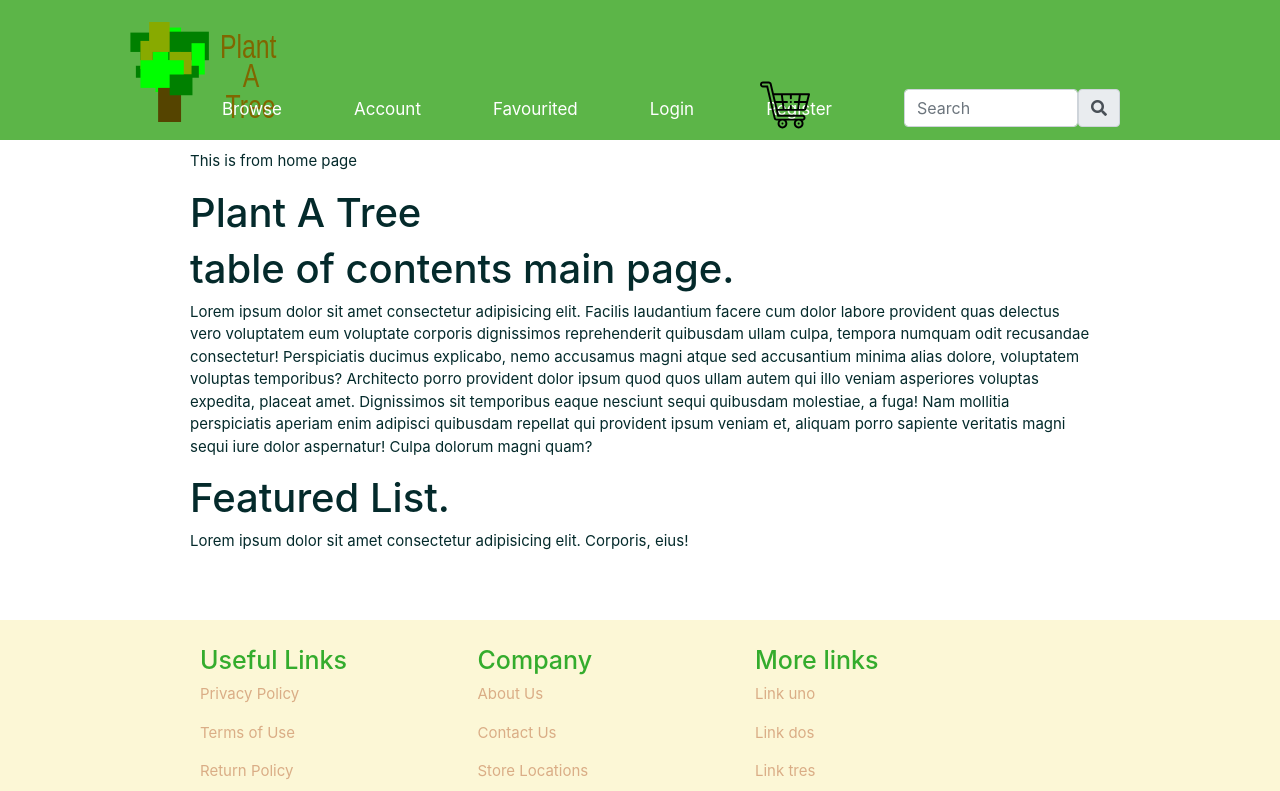
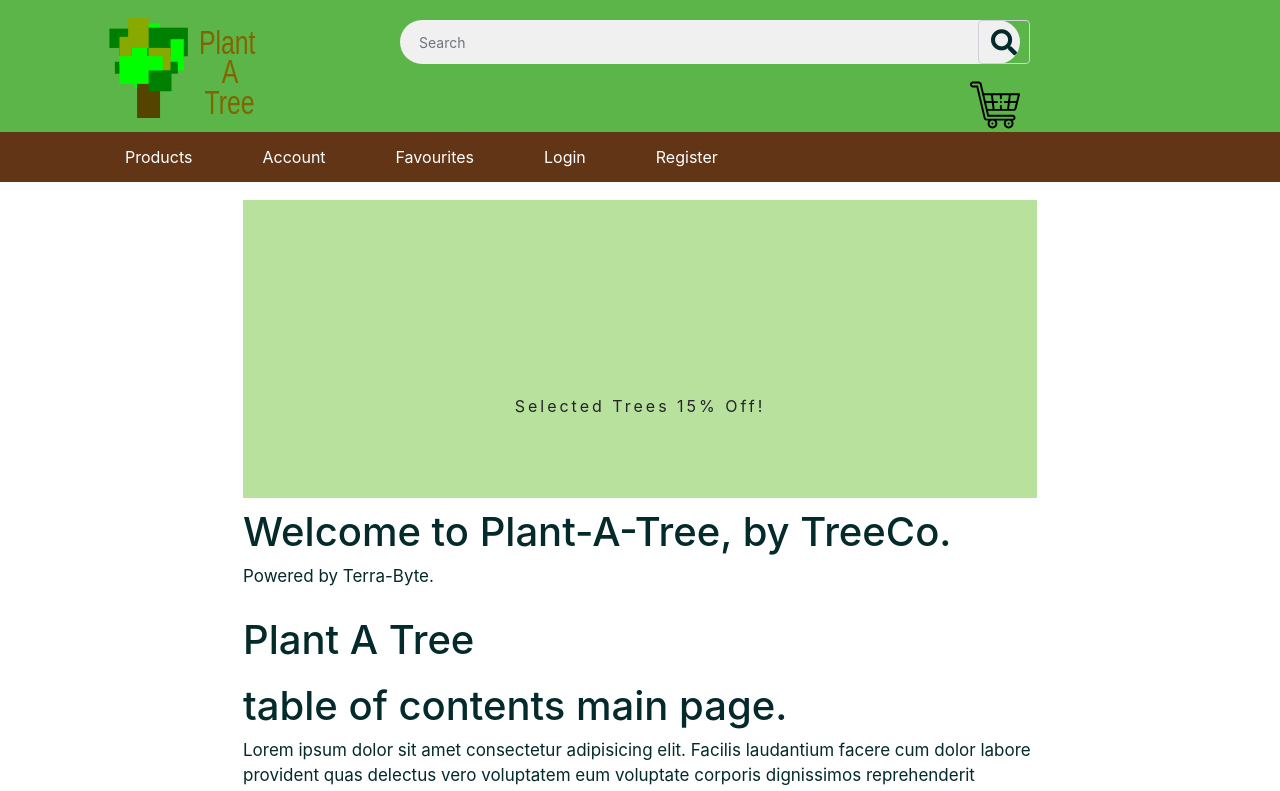
Before and after one commit to edrispor/CISE2019, a React (Create React App) app in the folder plant-a-tree/: page / in a window 1280 px wide. Shown: the top 791 px of the page. Built offline with nearby package versions, Linux system fonts and the light colour scheme.

Commit message:
Updated navbar, homepage feature and footer css

```diff
--- a/plant-a-tree/src/App.css
+++ b/plant-a-tree/src/App.css
@@ -7,7 +7,7 @@
 :root {
   --mainBlack: #042a2b;
   --mainGreen: #5cb548;
-  --mainBrown: #b76128;
+  --darkBrown: #633517;
   --mainCream: #fcf7d6;
   --mainBlue: #659dbd;
   --mainDarkGreen: #069b06d0;
@@ -29,14 +29,15 @@ body {
 }
 
 h1 {
-  font-size: 25px;
-  margin-top: 25px;
+  font-size: 27px;
+  margin-top: 50px;
   color: var(--mainBlack);
+  padding-top: 10px;
 }
 
 p {
-  font-size: 15px;
-  margin-top: 25px;
+  font-size: 17px;
+  margin-top: 50px;
   color: var(--mainBlack);
 }
 
@@ -45,18 +46,21 @@ p {
 /* Pages start */
 .home-page {
   background-color: var(--mainWhite);
-  height: 100%;
-  position: static;
+  padding-top: 200px;
+  padding-left: 243px;
+  padding-right: 243px;
+  align-items: center;
+  justify-content: center;
 }
 
 .pagelayout {
-  padding-top: 10px;
-  padding-left: 190px;
-  padding-right: 190px;
+  padding-top: 200px;
+  padding-left: 243px;
+  padding-right: 243px;
+  min-height: calc(100vh - 66px);
 }
 
-/* Navigation start */
-.navbar {
+.header-section {
   display: grid;
   position: fixed;
   background-color: var(--mainGreen);
@@ -70,40 +74,77 @@ p {
   /*overflow: hidden; /*this hides the links if they are going over the bar*/
 }
 
+.header-top {
+  padding: 18px 0 14px;
+}
+
+.header-search-form {
+  width: 100%;
+  position: relative;
+  padding: 0 10px;
+}
+
+.header-search-form input {
+  width: 100%;
+  height: 44px;
+  font-size: 14px;
+  border-radius: 50px;
+  border: none;
+  padding: 0 19px;
+  background: #f0f0f0;
+}
+
+.header-search-form span {
+  position: absolute;
+  height: 44px;
+  right: 0;
+  top: 0;
+  font-size: 26px;
+  color: var(--mainBlack);
+  cursor: pointer;
+  background-color: transparent;
+}
+
+.cart {
+  display: inline-block;
+  position: absolute;
+  width: 50px;
+  top: 80px;
+  right: 160px;
+  margin-right: 100px;
+}
+
 .logo {
   width: 80px;
   float: left;
-  margin-left: 0px;
+  margin-left: 50px;
   padding-top: 5px;
 }
 
-.nav-center {
+.nav-links {
   width: 100%;
-  padding-left: 90px;
+  background: var(--darkBrown);
 }
 
-.nav-links ul {
+.main-menu {
   display: flex;
   list-style-type: none;
-  padding: 0;
   margin: 0;
 }
 
-.nav-links li {
+.main-menu li {
   display: inline-block;
-  margin: 0 1rem;
-  /*margin-left: 50px;*/
-  padding-top: 80px;
-
-  /*width: 80px;
-  padding-left: 30px;*/
+  position: relative;
 }
 
-.nav-links li a {
-  color: var(--mainWhite);
-  text-decoration: none;
-  font-size: 17px;
-  padding: 5px 20px;
+.main-menu li a {
+  display: inline-block;
+  font-size: 16px;
+  color: #ffffff;
+  margin-right: 70px;
+  line-height: 1;
+  padding: 17px 0;
+  position: relative;
 }
 
 .nav-links a:active,
@@ -113,46 +154,53 @@ p {
   /*border: 1px solid white;*/
 }
 
-.cart {
-  /*display: inline-flex;*/
-  position: absolute;
-  width: 50px;
-  top: 80px;
-  right: 370px;
-  margin-right: 100px;
-}
-
-/*Search bar*/
-.form-control {
-  margin-top: 9px;
-  margin-left: 30px;
-  box-shadow: none;
-}
-
-.input-group-text {
-  margin: 8.5px 10px 3px 0;
-  cursor: pointer;
-}
-
 .search-bar {
   display: inline-flex;
   position: absolute;
-  top: 80px;
-  right: 150px;
-  width: 20%;
+  top: 20px;
+  right: 250px;
+  width: 50%;
 }
 /*Search bar ends*/
 
 /* navigation ends*/
 
+/* Feature Section */
+.feature {
+  background: rgba(116, 196, 63, 0.5);
+  padding: 5rem 5rem;
+  text-align: center;
+  text-transform: capitalize;
+  letter-spacing: var(--mainSpacing);
+}
+
+.feature h1 {
+  font-size: 2.5rem;
+  height: 50px;
+  color: var(--mainBlack);
+}
+
+.feature div {
+  width: 10rem;
+  height: 5px;
+  margin: 1.7rem auto;
+}
+
+.feature p {
+  font-size: 1.2rem;
+  margin-bottom: 2rem;
+  color: var(--mainWhite);
+}
+
 /* Footer starts */
 .f-center {
-  position: absolute;
+  position: relative;
   bottom: 0;
   background-color: var(--mainCream);
   height: 180px;
   width: 100%;
   padding-left: 200px;
+  padding-right: 200px;
 }
 
 .f-center h1 {
@@ -166,6 +214,11 @@ p {
 }
 
 /* Footer Ends*/
+
+/*Contact page*/
+.contactpage {
+  padding-top: 200px;
+}
 
 /*
 @media screen and (min-width: 768px) {
--- a/plant-a-tree/src/App.js
+++ b/plant-a-tree/src/App.js
@@ -25,7 +25,7 @@ function App() {
   return (
     <>
       <Navbar />
-      <Footer />
+
       <Switch>
         <Route exact path="/" component={Home} />
         <Route exact path="/about" component={About} />
@@ -45,6 +45,7 @@ function App() {
         <Route exact path="/items/tree" component={Tree} />
         <Route component={Error} />
       </Switch>
+      <Footer />
     </>
   );
 }
--- a/plant-a-tree/src/components/Featured.jsx
+++ b/plant-a-tree/src/components/Featured.jsx
@@ -1,15 +1,14 @@
 import React, { Component } from "react";
 
-export default class Featured extends Component {
-  render() {
-    return (
-      <div>
-        <h1>Featured List.</h1>
-        <p>
-          Lorem ipsum dolor sit amet consectetur adipisicing elit. Corporis,
-          eius!
-        </p>
+export default function Featured({ children, title, subtitle }) {
+  return (
+    <section className="feature-section">
+      <div className="feature">
+        <h1>{title}</h1>
+        <div />
+        <p>{subtitle}</p>
+        {children}
       </div>
-    );
-  }
+    </section>
+  );
 }
--- a/plant-a-tree/src/components/Footer.jsx
+++ b/plant-a-tree/src/components/Footer.jsx
@@ -1,4 +1,5 @@
 import React, { Component } from "react";
+import { Link } from "react-router-dom";
 
 export default class Footer extends Component {
   render() {
@@ -14,8 +15,9 @@ export default class Footer extends Component {
             </div>
             <div className="col-md-3">
               <h1>Company</h1>
-              <p>About Us</p>
-              <p>Contact Us</p>
+              <Link to="/pages/About">About</Link>
+              <br></br>
+              <Link to="/pages/contact">Contact</Link>
               <p>Store Locations</p>
             </div>
             <div className="col-md-3">
--- a/plant-a-tree/src/components/Navbar.jsx
+++ b/plant-a-tree/src/components/Navbar.jsx
@@ -1,6 +1,6 @@
 import React, { Component } from "react";
 import { Link } from "react-router-dom";
-import treelogo from "../images/treelogo.svg";
+import treelogo2 from "../images/treelogo.svg";
 import shoppingcart from "../images/shoppingcart.svg";
 import { FaAlignRight } from "react-icons/fa";
 
@@ -18,44 +18,61 @@ export default class Navbar extends Component {
 
   render() {
     return (
-      <header className="navbar">
-        <div className="nav-center">
-          <div className="logo">
-            <Link to="/">
-              <img src={treelogo} width="200" height="100" alt="Plant a Tree" />
-            </Link>
+      <header className="header-section">
+        <div className="header-top">
+          <div className="container">
+            <div className="row">
+              <div className="col-lg-2 text-center text-lg-left">
+                <Link to="/">
+                  <img
+                    src={treelogo2}
+                    width="200"
+                    height="100"
+                    alt="Plant a Tree"
+                  />
+                </Link>
+              </div>
+              <div className="search-bar">
+                <form className="header-search-form">
+                  <input
+                    type="text"
+                    className="form-control"
+                    placeholder="Search"
+                  />
+                  <span className="input-group-text">
+                    <i className="fa fa-search"></i>
+                  </span>
+                </form>
+              </div>
+              <div className="cart">
+                <Link to="/account/cart">
+                  <img src={shoppingcart} alt="Cart" />
+                </Link>
+              </div>
+            </div>
           </div>
-          <nav className="nav-links">
-            <ul>
+        </div>
+        <nav className="nav-links">
+          <div className="container">
+            <ul className="main-menu">
               <li>
-                <Link to="/items">Browse</Link>
+                <Link to="/items">Products</Link>
               </li>
               <li>
                 <Link to="/account">Account</Link>
               </li>
               <li>
-                <Link to="/account/favourites">Favourited</Link>
+                <Link to="/account/favourites">Favourites</Link>
               </li>
               <li>
-                <Link to="/login"> Login</Link>
+                <Link to="/login">Login</Link>
               </li>
               <li>
-                <Link to="/register"> Register</Link>
+                <Link to="/register">Register</Link>
               </li>
             </ul>
-          </nav>
-          <nav className="cart">
-            <Link to="/account/cart">
-              <img src={shoppingcart} alt="Cart" />
-            </Link>
-          </nav>
-          <div className="search-bar">
-            <input type="text" className="form-control" placeholder="Search" />
-            <span className="input-group-text">
-              <i className="fa fa-search"></i>
-            </span>
           </div>
-        </div>
+        </nav>
       </header>
     );
   }
--- a/plant-a-tree/src/pages/Contact.js
+++ b/plant-a-tree/src/pages/Contact.js
@@ -2,8 +2,39 @@ import React from "react";
 
 export default function Contact() {
   return (
-    <div>
-      <p>This is Contacts Page.</p>
+    <div className="pagelayout">
+      <main className="contactpage">
+        <h1>Get In Touch With Us</h1>
+        <p>
+          Feel free to send us a message. We will try our best to get back to
+          you ASAP!
+        </p>
+        <form>
+          Name:
+          <br>
+            <input type="text" name="Name" />>
+          </br>
+          Email:
+          <br>
+            <input type="text" name="Email" />>
+          </br>
+          Query:
+          <br>
+            <input type="text" name="Query" />>
+          </br>
+        </form>
+        <p>
+          Plant A Tree by TreeCo
+          <br />
+          123 HelloWorld Street
+          <br />
+          Auckland
+          <br />
+          1111
+          <br />
+          Email: treeco@gmail.com
+        </p>
+      </main>
     </div>
   );
 }
--- a/plant-a-tree/src/pages/Favourites.js
+++ b/plant-a-tree/src/pages/Favourites.js
@@ -3,9 +3,7 @@ import React from "react";
 export default function Favourites() {
   return (
     <div className="pagelayout">
-      <div className="favourites-page">
-        <p>This is Favourites Page.</p>
-      </div>
+      <p>This is Favourites Page.</p>
     </div>
   );
 }
--- a/plant-a-tree/src/pages/Home.js
+++ b/plant-a-tree/src/pages/Home.js
@@ -4,20 +4,20 @@ import Featured from "../components/Featured";
 
 export default function Home() {
   return (
-    /*<Featured
-      title="TREE SALE!!"
-      subtitle="deluxe trees starting at $299"
-    ></Featured>*/
-    <div className="pagelayout">
+    <>
       <div className="home-page">
-        <p>This is from home page</p>
-        <div>
-          <Maincategories></Maincategories>
-        </div>
-        <div>
-          <Featured></Featured>
-        </div>
+        <main>
+          <Featured>
+            <title>SALE!!!</title>
+            <subtitle>Selected trees 15% off!</subtitle>
+          </Featured>
+          <h1>Welcome to Plant-A-Tree, by TreeCo.</h1>
+          <p>Powered by Terra-Byte.</p>
+          <div>
+            <Maincategories></Maincategories>
+          </div>
+        </main>
       </div>
-    </div>
+    </>
   );
 }
```
Also changed, not shown: plant-a-tree/src/images/treelogo2.svg (added).
